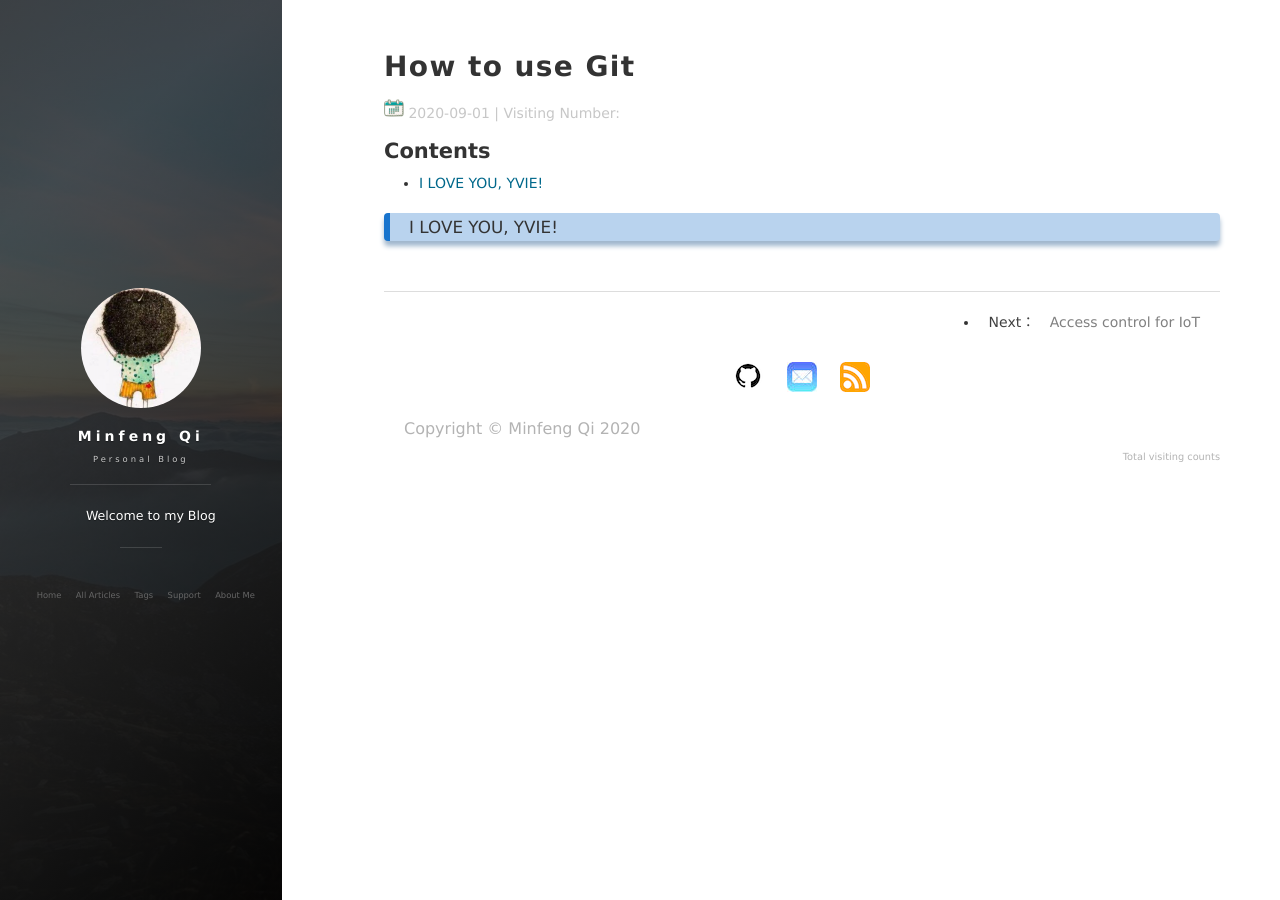
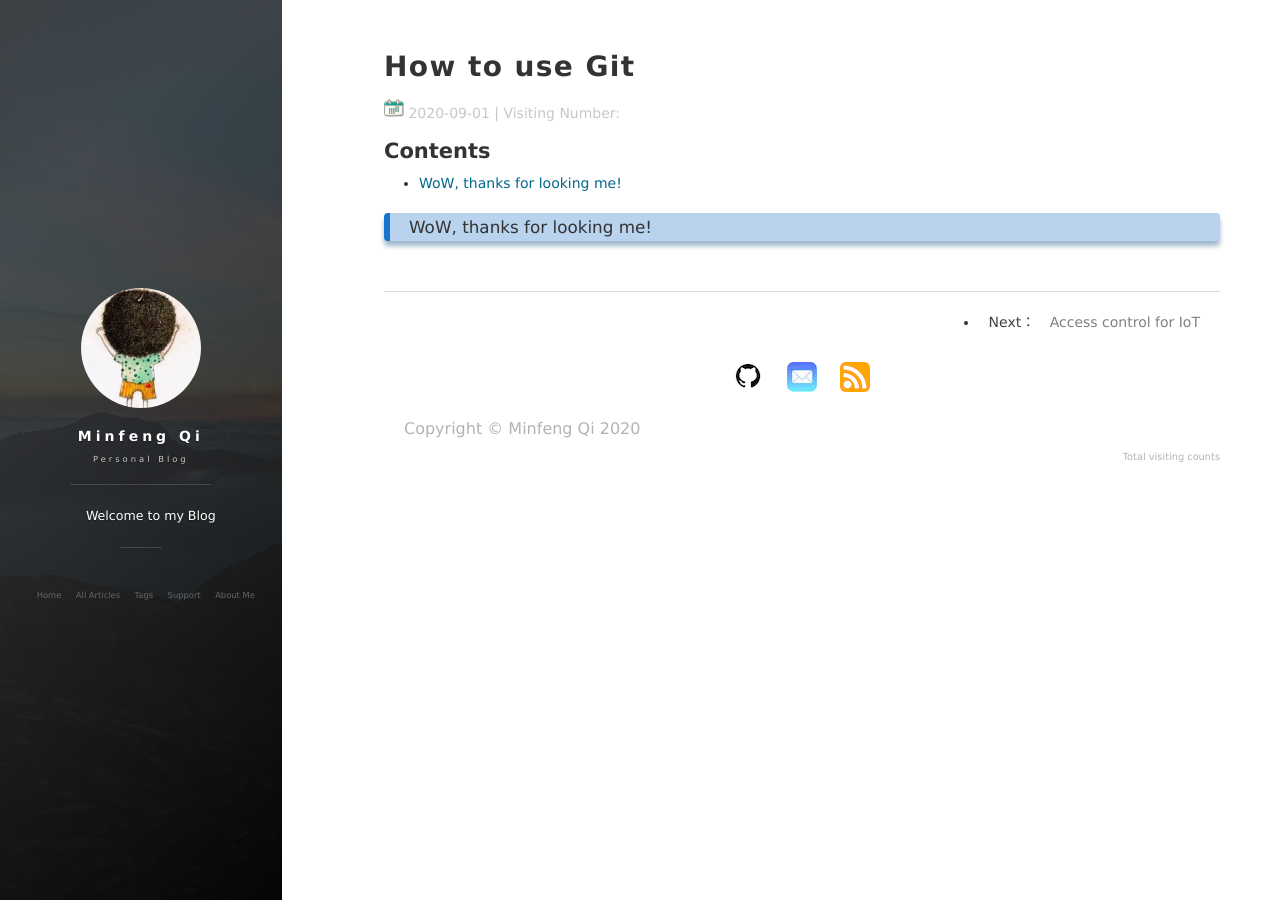
Before and after one commit to Minfeng-Qi/Minfeng-Qi.github.io, a Jekyll site: the page built from _posts/2020-09-01-How to use Git.md, in a window 1280 px wide. Built offline with Jekyll 4.4.1, drawn with Linux system fonts in a browser that asks for light colours; nearby versions of some CDN libraries; comment, search, counter and statistics services are not loaded.

Commit message:
Update 2020-09-01-How to use Git.md

```diff
--- a/_posts/2020-09-01-How to use Git.md
+++ b/_posts/2020-09-01-How to use Git.md
@@ -6,4 +6,4 @@ description: "The tutorial of using Git"
 tag: Git
 ---
 
-<h3>I LOVE YOU, YVIE!</h3>
+<h3>WoW, thanks for looking me!</h3>
```
